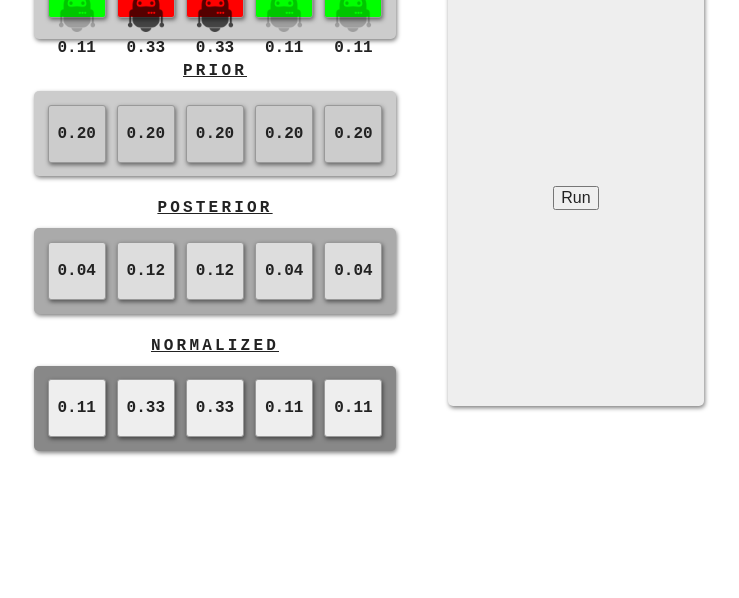
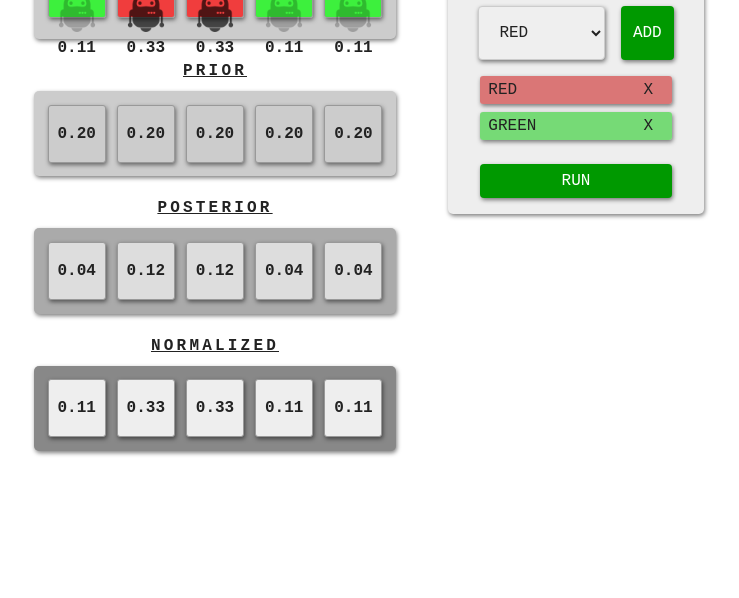
Before and after one commit to davidcurras/ai-localization-2019, a plain HTML site: page index.html in a window 1280 px wide. Shown: the part 202-800 px from the top of the page, without its empty margins (257-996 px from the left). Drawn offline with Linux system fonts and the light colour scheme.

Commit message:
LAI-2019: Measurments form and data

```diff
--- a/css/board.css
+++ b/css/board.css
@@ -35,11 +35,42 @@ h3 {
   letter-spacing: .4vh;
 }
 
+input, select, button {
+  margin: 1vh;
+  font-family: monospace;
+  font-size: 2vh;
+  font-weight: 400;
+  text-transform: uppercase;
+  box-shadow: 1px 2px 4px rgba(0, 0, 0, .5);
+}
+
+input, select {
+  padding: 2vh;
+  display: inline-block;
+  border: 1px solid #ccc;
+  border-radius: 4px;
+  box-sizing: border-box;
+}
+
+button.confirm {
+  width: 80%;
+  background-color: #009900;
+  color: #FFFFFF;
+  padding: 1vh;
+  border: none;
+  border-radius: 4px;
+  cursor: pointer;
+}
+
+button.confirm:hover {
+  background-color: #006600;
+}
+
 .container {
   display: flex;
   flex-direction: row;
   justify-content: space-around;
-  align-items: center;
+  align-items: flex-start;
 }
 
 .left, .right {
@@ -91,11 +122,12 @@ h3 {
 }
 
 #world .tile.green {
-  background-color: #00ff00;
+  background-color: rgba(0, 255, 0, 0.7);
+
 }
 
 #world .tile.red {
-  background-color: #ff0000;
+  background-color: rgba(255, 0, 0, 0.7);
 }
 
 #world .tile img {
@@ -134,8 +166,85 @@ h3 {
 }
 
 .right .data {
-  margin: 0 5vh;
+  flex-direction: column;
+  justify-content: flex-start;
+  margin: 1.5vh 5vh;
   width: 30vh;
-  height: 50vh;
   background-color: #eeeeee;
 }
+
+#measurements {
+  display: flex;
+  flex-direction: column;
+  justify-content: center;
+  align-items: center;
+  width: 88%;
+  margin: 2vh;
+}
+
+#measurements form {
+  display: flex;
+  flex-direction: row;
+  justify-content: space-around;
+  width: 100%;
+}
+
+#measurements form select {
+  min-width: 60%;
+}
+
+#measurements ul {
+  display: flex;
+  flex-direction: column;
+  justify-content: center;
+  align-items: center;
+  width: 83%;
+  font-size: 2vh;
+  font-weight: 400;
+  text-transform: uppercase;
+}
+
+#measurements ul li {
+  display: flex;
+  flex-direction: row;
+  justify-content: space-between;
+  align-items: center;
+  width: 100%;
+  padding: .1vh 1vh;
+  margin-top: 1vh;
+  border: none;
+  border-radius: 3px;
+  box-shadow: 1px 2px 4px rgba(0, 0, 0, .5);
+}
+
+#measurements ul li.red {
+  background-color: rgba(200, 0, 0, 0.5);
+}
+
+#measurements ul li.green {
+  background-color: rgba(0, 200, 0, 0.5);
+}
+
+#measurements ul li button {
+  padding: .2vh 1vh;
+  margin: .2vh;
+  background-color: transparent;
+  border: 1px transparent solid;
+  border-radius: 3px;
+  box-shadow: 0 0 0 0;
+}
+
+#measurements ul li button:hover {
+  border-radius: 3px;
+  box-shadow: 1px 2px 4px rgba(0, 0, 0, .5);
+}
+
+#measurements ul li.red button:hover {
+  background-color: rgba(200, 0, 0, 0.5);
+  border-color: rgba(150, 0, 0, 0.5);
+}
+
+#measurements ul li.green button:hover {
+  background-color: rgba(0, 200, 0, 0.5);
+  border-color: rgba(0, 150, 0, 0.5);
+}
--- a/index.html
+++ b/index.html
@@ -25,7 +25,25 @@
       <div class="right">
         <h2>Data</h2>
         <div class="data">
-          <button type="button" id="run">Run</button>
+          <h3>Measurements</h3>
+          <div id="measurements">
+            <form>
+              <select id="measurement-type">
+                <option value="red">red</option>
+                <option value="green">green</option>
+              </select>
+              <button type="button" class="confirm" id="add-measurement">Add</button>
+            </form>
+            <ul>
+              <li id="m1" class="red">
+                red <button type="button" class="measurement" title="REMOVE">X</button>
+              </li>
+              <li id="m2" class="green">
+                green <button type="button" class="measurement" title="REMOVE">X</button>
+              </li>
+            </ul>
+          </div>
+          <button type="button" class="confirm" id="run">Run</button>
         </div>
       </div>
     </div>
```
